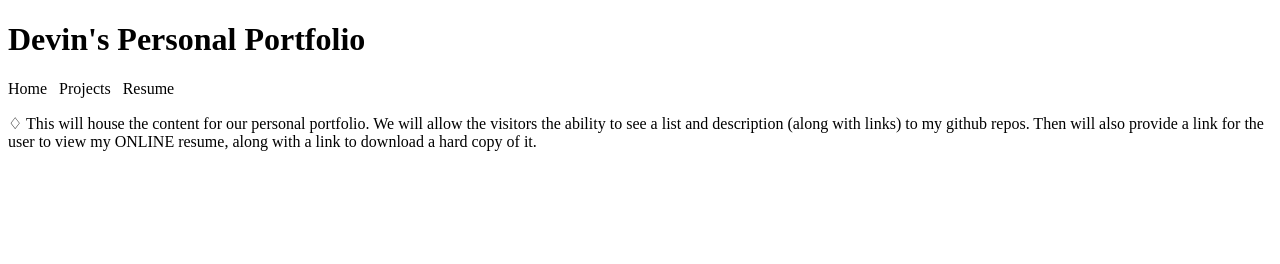
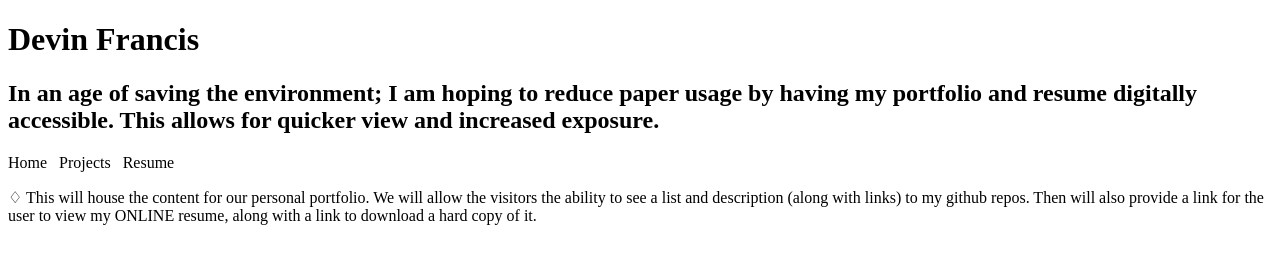
Before and after one commit to DFrancis84/portfolio, a plain HTML site: page index.html in a window 1280 px wide. Drawn offline with Linux system fonts and the light colour scheme.

Commit message:
updating header

```diff
--- a/index.html
+++ b/index.html
@@ -15,7 +15,8 @@ Date: 01/27/2022
 <main>
 
     <header>
-        <h1> Devin's Personal Portfolio </h1>
+        <h1> Devin Francis </h1>
+        <h2> In an age of saving the environment; I am hoping to reduce paper usage by having my portfolio and resume digitally accessible.  This allows for quicker view and increased exposure. </h2>
     </header>
 
     <nav>
```
Also changed, not shown: template.html (+2 -0 lines).
